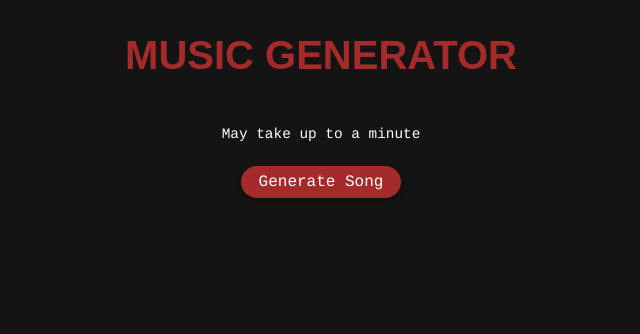
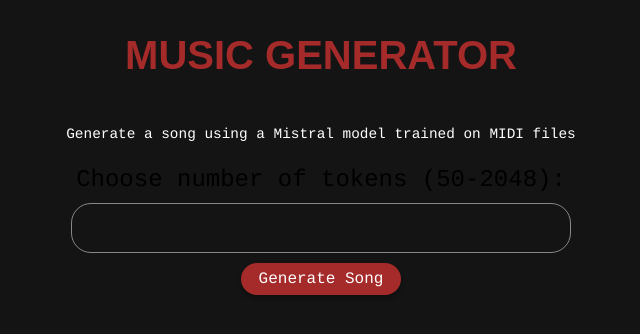
Before and after one commit to theglassofwater/PersonalWebsite, a React (Create React App) app: page /music-generator in a window 1280 px wide. Shown: the top 334 px of the page, without its empty margins (319-959 px from the left). Built offline with nearby package versions, Linux system fonts and the light colour scheme.

Commit message:
works well now

```diff
--- a/src/components/MusicGenerator/MusicGenerator.js
+++ b/src/components/MusicGenerator/MusicGenerator.js
@@ -5,25 +5,39 @@ import ReactAudioPlayer from 'react-audio-player';
 import LoadingIcons from 'react-loading-icons'
 import styles from './MusicGenerator.module.css';
 
+let maxLength = 100;
+let duration;
+
 const MusicGenerator = () => {
     const [isGenerating, setIsGenerating] = useState(false);
-    const [song, setSong] = useState(false);
     const [songInfo, setSongInfo] = useState(null);
 
-    const generate = async () => {
+    const generate = async (max_length) => {
         setIsGenerating(true);
-        setSong(false);
+        setSongInfo(null);
         try {
-            const response = await AxiosInstance.get('generate_song', {timeout: 60000}); // This generates but doesnt actually get the tokens
+            duration = Date.now();
+            const response = await AxiosInstance.get('generate_song', {timeout: 120000, params: {max_length: max_length}}); // This generates but doesnt actually get the tokens
+            duration = Date.now() - duration;
             setSongInfo(response.data);
-            setSong(true);
+            console.log(response.data);
+            console.log(duration);
 
         } catch (error) {
             console.error(error);
         };
 
         setIsGenerating(false);
-        console.log();
+    }
+
+    const handleLengthChange = (e) => {
+        maxLength = e.target.value;
+        if (maxLength > 2048) {
+            maxLength = 2048;
+        }
+        if (maxLength < 50) {
+            maxLength = 50;
+        }
     }
 
     return (
@@ -31,26 +45,39 @@ const MusicGenerator = () => {
             <h1>Music Generator</h1>
 
             <div className={styles.info}>
-                <p>May take up to a minute</p>
-                <button onClick={generate} disabled={isGenerating}>
+                <p>Generate a song using a Mistral model trained on MIDI files</p>
+                <label>Choose number of tokens (50-2048):</label>
+                <input
+                    id="maxLength"
+                    type="number"
+                    onChange={handleLengthChange}
+                />
+                <button onClick={() => generate(maxLength)} disabled={isGenerating}>
                     {isGenerating ? "Generating..." : "Generate Song"}
                 </button>
-                {isGenerating && <LoadingIcons.ThreeDots  className={styles.loading}/>}
+                {isGenerating && (
+                    <>
+                        <LoadingIcons.ThreeDots  className={styles.loading}/>
+                        <p>May take up to a minute(depending on number of tokens)</p>
+                    </>
+                )}
 
-                {song &&
+                {songInfo &&(
+                    <>
                     <ReactAudioPlayer
-                        src={songInfo.song_url}
+                        src={`${songInfo.song_url}?${global.Date.now()}`}
                         controls
                         className={styles.audio}
                     />
+                    <p>Generated in {String(duration)}ms</p>
+                    <img src={`${songInfo.img_url}?${global.Date.now()}`} alt="pianoroll" style={{ maxWidth: '1200px' }} />
+                    <p className={styles.tokens} >
+                        Tokens: Length of {songInfo.tokens.length}
+                        <br />
+                         {songInfo.tokens.join(", ")}</p>
+                    </>
+                    )
                 }
-                {song &&
-                    <img src={songInfo.img_url} alt="pianoroll" style={{ maxWidth: '1200px' }} />
-                }
-
-                {song && <p>tokens: {songInfo.song}</p>}
-
-
             </div>
         </section>
     );
```
